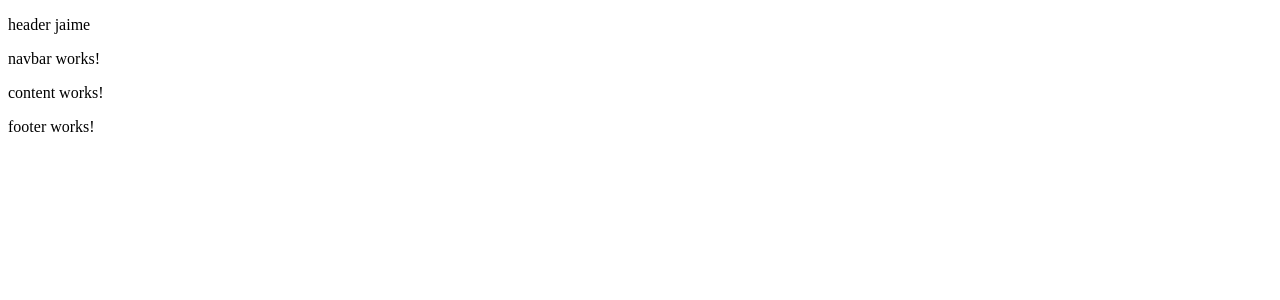
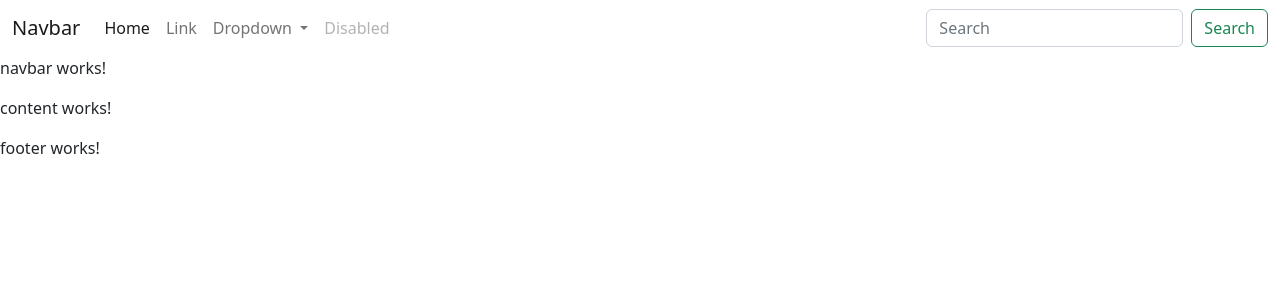
Before and after one commit to Jaimereyes-13/pelogames1, an Angular app: page / in a window 1280 px wide. Shown: the top 300 px of the page. Built offline with nearby package versions, Linux system fonts and the light colour scheme.

Commit message:
jimmy
instalacion

```diff
--- a/angular.json
+++ b/angular.json
@@ -25,9 +25,12 @@
               "src/assets"
             ],
             "styles": [
-              "src/styles.css"
+              "src/styles.css","node_modules/bootstrap/dist/css/bootstrap.min.css"
             ],
-            "scripts": []
+            "scripts": ["node_modules/bootstrap/dist/js/bootstrap.min.js",
+          "node_modules/@popperjs/core/dist/umd/popper.min.js",
+        "node_modules/jquery/dist/jquery.min.js"
+      ]
           },
           "configurations": {
             "production": {
--- a/package.json
+++ b/package.json
@@ -18,6 +18,9 @@
     "@angular/platform-browser": "^15.1.0",
     "@angular/platform-browser-dynamic": "^15.1.0",
     "@angular/router": "^15.1.0",
+    "@popperjs/core": "^2.11.6",
+    "bootstrap": "^5.2.3",
+    "jquery": "^3.6.3",
     "rxjs": "~7.8.0",
     "tslib": "^2.3.0",
     "zone.js": "~0.12.0"
--- a/src/app/header/header.component.html
+++ b/src/app/header/header.component.html
@@ -1 +1,36 @@
-<p>header jaime</p>
+<nav class="navbar navbar-expand-lg bg-body-tertiary">
+    <div class="container-fluid">
+      <a class="navbar-brand" href="#">Navbar</a>
+      <button class="navbar-toggler" type="button" data-bs-toggle="collapse" data-bs-target="#navbarSupportedContent" aria-controls="navbarSupportedContent" aria-expanded="false" aria-label="Toggle navigation">
+        <span class="navbar-toggler-icon"></span>
+      </button>
+      <div class="collapse navbar-collapse" id="navbarSupportedContent">
+        <ul class="navbar-nav me-auto mb-2 mb-lg-0">
+          <li class="nav-item">
+            <a class="nav-link active" aria-current="page" href="#">Home</a>
+          </li>
+          <li class="nav-item">
+            <a class="nav-link" href="#">Link</a>
+          </li>
+          <li class="nav-item dropdown">
+            <a class="nav-link dropdown-toggle" href="#" role="button" data-bs-toggle="dropdown" aria-expanded="false">
+              Dropdown
+            </a>
+            <ul class="dropdown-menu">
+              <li><a class="dropdown-item" href="#">Action</a></li>
+              <li><a class="dropdown-item" href="#">Another action</a></li>
+              <li><hr class="dropdown-divider"></li>
+              <li><a class="dropdown-item" href="#">Something else here</a></li>
+            </ul>
+          </li>
+          <li class="nav-item">
+            <a class="nav-link disabled">Disabled</a>
+          </li>
+        </ul>
+        <form class="d-flex" role="search">
+          <input class="form-control me-2" type="search" placeholder="Search" aria-label="Search">
+          <button class="btn btn-outline-success" type="submit">Search</button>
+        </form>
+      </div>
+    </div>
+  </nav>
```
Also changed, not shown: 1 other file (tests, documents, lock files or other folders).
